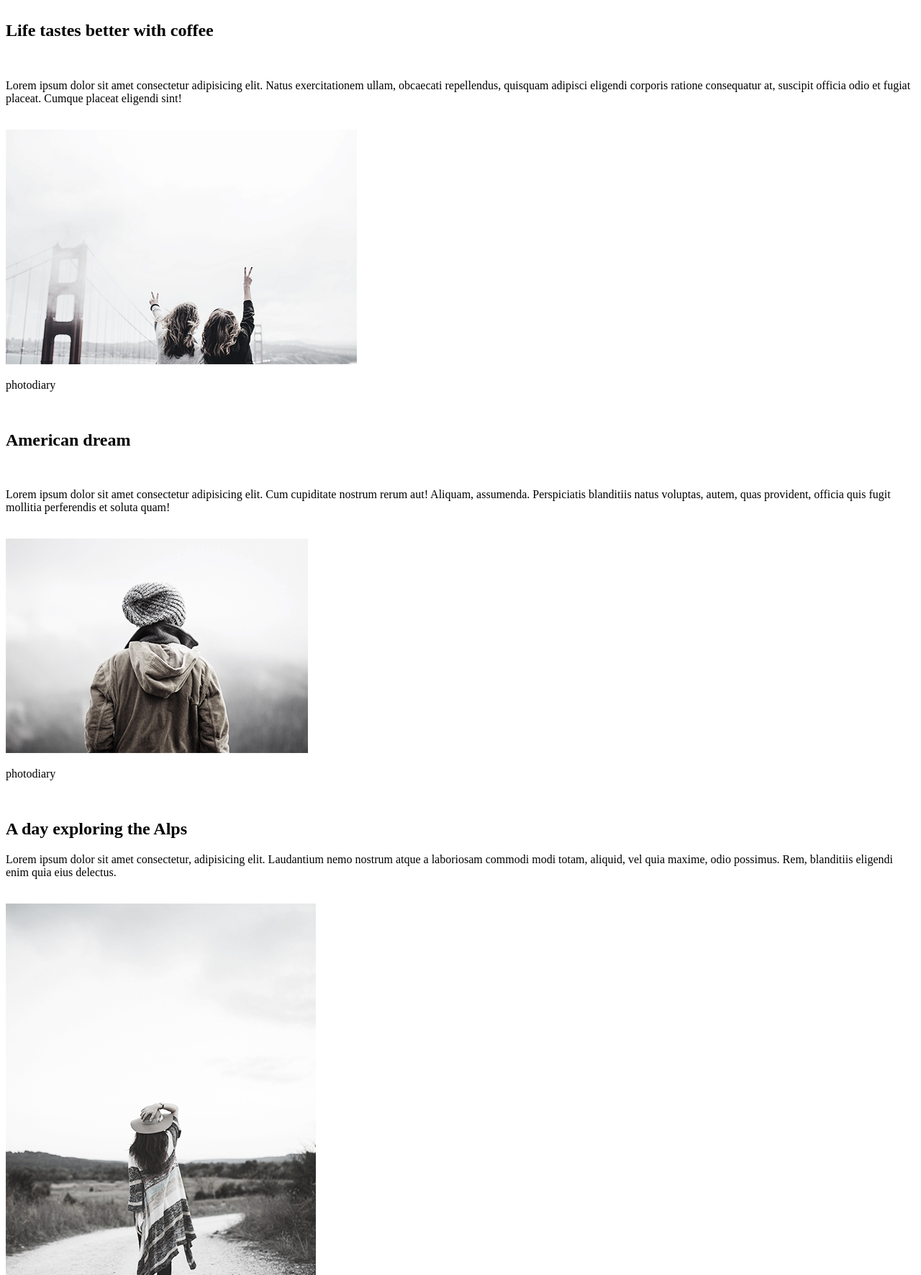
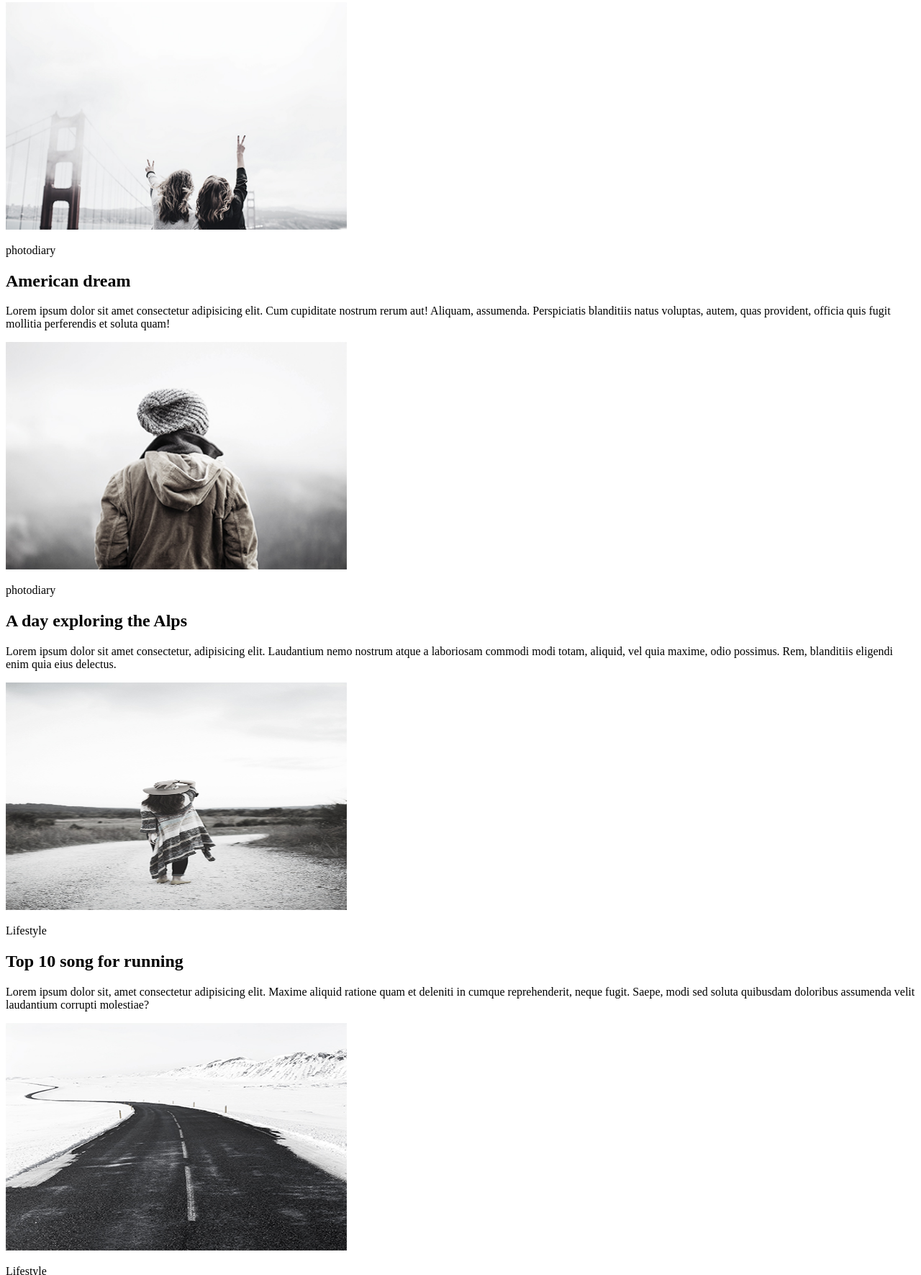
Before and after one commit to ogabura/goit-fe-course, a plain HTML site: page html-css/module-1/adv_task.html in a window 1280 px wide. Shown: the part 1029-2800 px from the top of the page at 72% size. Drawn offline with Linux system fonts and the light colour scheme.

Commit message:
+header+img size+article-br

```diff
--- a/html-css/module-1/adv_task.html
+++ b/html-css/module-1/adv_task.html
@@ -7,6 +7,7 @@
     <title>Document</title>
 </head>
 <body>
+    <header>
         <nav>
             <ul>
                 <li><a href="/lifestyle.html">lifestyle</a></li>
@@ -15,53 +16,52 @@
                 <li><a href="/travel.html">travel</a></li>
             </ul>
         </nav>
+    </header>
 
-    <img src="img/concert.jpg" title="concert" alt="girl under the stage">
-    <br>
+    <main>
+        <article>
+            <img src="img/concert.jpg" width="474" height="316" title="concert" alt="girl under the stage">
             <p>Lifestyle</p>
-    <br>
             <h2>More than just a music festival</h2>
-    <br>
             <p>Lorem ipsum dolor sit amet consectetur adipisicing elit. Ab quas non vel, ut odio animi quis est vero id pariatur autem sapiente debitis commodi ullam, possimus ea corporis totam in.</p>
-    <br>
+        </article>
 
-    <img src="img/coffee.jpg" title="coffee" alt="cup of hot coffee">
-    <br>
+        <article>
+            <img src="img/coffee.jpg" width="474" height="316" title="coffee" alt="cup of hot coffee">
             <p>Lifestyle</p>
-    <br>
             <h2>Life tastes better with coffee</h2>
-    <br>
             <p>Lorem ipsum dolor sit amet consectetur adipisicing elit. Natus exercitationem ullam, obcaecati repellendus, quisquam adipisci eligendi corporis ratione consequatur at, suscipit officia odio et fugiat placeat. Cumque placeat eligendi sint!</p>
-    <br>
-    <img src="img/goldengate.jpg" title="brige" alt="golden gate brige">
-    <br>
+        </article>
+
+        <article>
+            <img src="img/goldengate.jpg" width="474" height="316" title="brige" alt="golden gate brige">
             <p>photodiary</p>
-    <br>
             <h2>American dream</h2>
-    <br>
             <p>Lorem ipsum dolor sit amet consectetur adipisicing elit. Cum cupiditate nostrum rerum aut! Aliquam, assumenda. Perspiciatis blanditiis natus voluptas, autem, quas provident, officia quis fugit mollitia perferendis et soluta quam!</p>
-    <br>
-    <img src="img/in_the_fog.jpg" title="girl in the fog" alt="girl in the fog">
-    <br>
+        </article>
+
+        <article>
+            <img src="img/in_the_fog.jpg" width="474" height="316" title="girl in the fog" alt="girl in the fog">
             <p>photodiary</p>
-    <br>
             <h2>A day exploring the Alps</h2>
             <p>Lorem ipsum dolor sit amet consectetur, adipisicing elit. Laudantium nemo nostrum atque a laboriosam commodi modi totam, aliquid, vel quia maxime, odio possimus. Rem, blanditiis eligendi enim quia eius delectus.</p>
-    <br>
-    <img src="img/road.jpg" title="girl on the road" alt="girl on the road">
-    <br>
+        </article>
+
+        <article>
+            <img src="img/road.jpg" width="474" height="316" title="girl on the road" alt="girl on the road">
             <p>Lifestyle</p>
             <h2>Top 10 song for running</h2>
             <p>Lorem ipsum dolor sit, amet consectetur adipisicing elit. Maxime aliquid ratione quam et deleniti in cumque reprehenderit, neque fugit. Saepe, modi sed soluta quibusdam doloribus assumenda velit laudantium corrupti molestiae?</p>
-    <br>
-    <img src="img/winter_road.jpg" title="winter_road road" alt="winter road">
-    <br>
+        </article>
+
+        <article>
+            <img src="img/winter_road.jpg" width="474" height="316" title="winter_road road" alt="winter road">
             <p>Lifestyle</p>
             <h2>Cold winter days</h2>
             <p>Lorem ipsum dolor sit amet consectetur adipisicing elit. Optio provident sunt impedit ut iusto doloremque iure labore id nostrum cupiditate magnam enim minus voluptates, suscipit eligendi harum expedita atque dignissimos!</p>
-    <br>
+        </article>
             <button>Load more</button>
-    <br>
+    </main>
 
 </body>
 </html>
```
Lines whose indentation alone changed are shown as unchanged.
